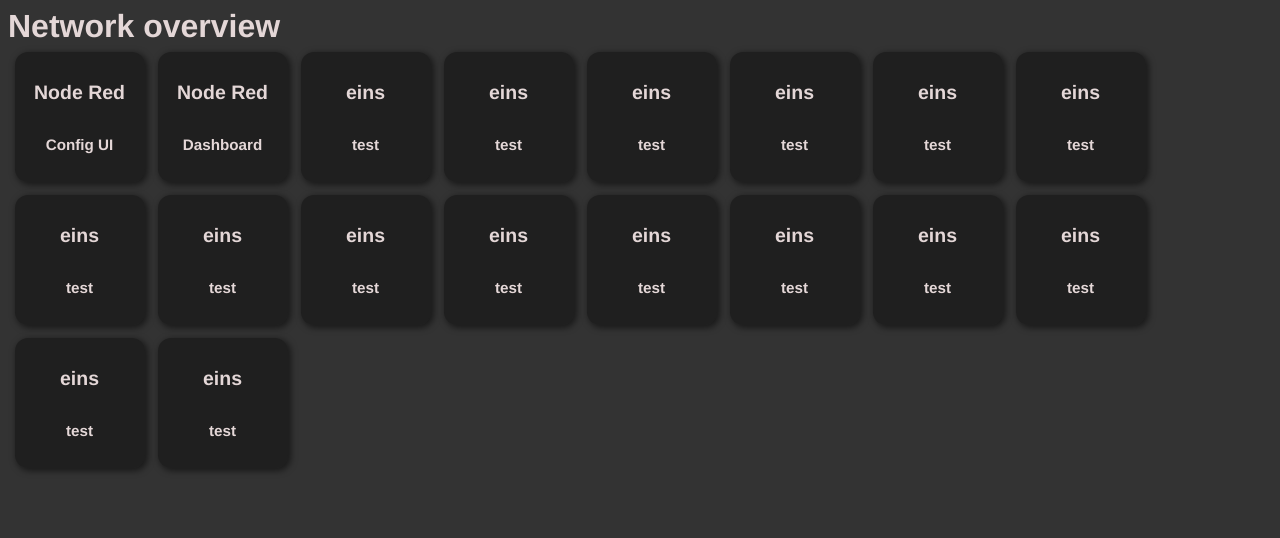
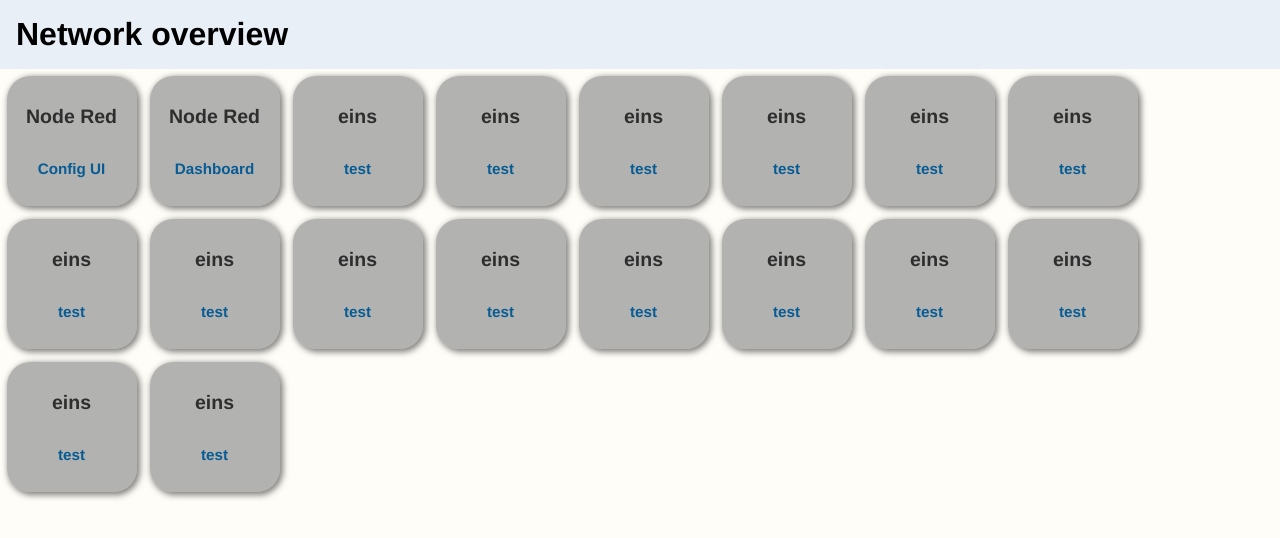
Before and after one commit to ElfenB/network-overview, a Vue app: page / in a window 1280 px wide. Shown: the top 538 px of the page. Built offline with nearby package versions, Linux system fonts and the light colour scheme.

Commit message:
more details into dark mode

```diff
--- a/src/components/Kachel.vue
+++ b/src/components/Kachel.vue
@@ -3,6 +3,7 @@
     <div id="body">
       <h2>{{ data.name }}</h2>
       <h3>{{ data.beschreibung }}</h3>
+      <img v-if="data.image" :src="data.image" :alt="data.name">
     </div>
   </a>
 </template>
@@ -25,4 +26,10 @@
   justify-content: center;
   align-items: center;
 }
+h2 {
+  color: var(--primary-font-color);
+}
+h3 {
+  color: var(--secondary-font-color);
+}
 </style>
--- a/src/components/KachelBlock.vue
+++ b/src/components/KachelBlock.vue
@@ -22,9 +22,9 @@
   width: 10em;
   height: 10em;
   /* border: 1px solid black; */
-  box-shadow: 2px 2px 6px 1px rgba(0,0,0,0.5);
+  box-shadow: 2px 2px 6px 1px var(--shadow-color);
   margin: .5em;
-  border-radius: 1em;
+  border-radius: 1.8em;
   background-color: var(--kacheln-farbe);
 }
 .kacheln:hover {
--- a/src/css/global.css
+++ b/src/css/global.css
@@ -6,9 +6,10 @@
 }
 
 * {
-  color: var(--font-color);
+  color: var(--general-font-color);
 }
 
 body {
   background: var(--background);
+  margin: 0;
 }
--- a/src/css/variables.css
+++ b/src/css/variables.css
@@ -1,6 +1,36 @@
 * {
-  --font-color: rgb(228, 215, 215);
-  --background: rgb(51, 51, 51);
+  /* Font color */
+  --general-font-color: black;
+  --primary-font-color: rgb(46, 46, 46);
+  --secondary-font-color: rgb(8, 92, 148);
+
+  /* Background color */
+  --background: rgb(255, 253, 248);
   --background-small-contrast: rgb(124, 124, 124);
-  --kacheln-farbe: rgba(0, 0, 0, 0.4);
+
+  /* Header color */
+  --header-color: rgba(212, 225, 245, 0.5);
+
+  /* Kacheln specific */
+  --kacheln-farbe: rgba(64, 65, 70, 0.4);
+  --shadow-color: rgba(0, 0, 0, 0.5);
 }
+
+@media (prefers-color-scheme: dark) {
+  * {
+    /* Font color */
+    --general-font-color: rgb(163, 163, 163);
+    --primary-font-color: rgb(194, 194, 194);
+    --secondary-font-color: rgb(79, 214, 255);
+
+    /* Background color */
+    --background: rgb(65, 65, 65);
+    --background-small-contrast: rgb(124, 124, 124);
+
+      /* Header color */
+      --header-color: rgba(15, 15, 15, 0.5);
+
+    /* Kacheln specific */
+    --kacheln-farbe: rgba(0, 0, 0, 0.4);
+  }
+}
--- a/src/views/Home.vue
+++ b/src/views/Home.vue
@@ -1,6 +1,8 @@
 <template>
   <div>
-    <h1>Network overview</h1>
+    <header>
+      <h1>Network overview</h1>
+    </header>
     <KachelBlock :data="kacheln" />
   </div>
 </template>
@@ -19,6 +21,10 @@
 </script>
 
 <style scoped>
+header {
+  background-color: var(--header-color);
+  padding: 1em;
+}
 h1 {
   text-align: left;
   margin: 0;
```
